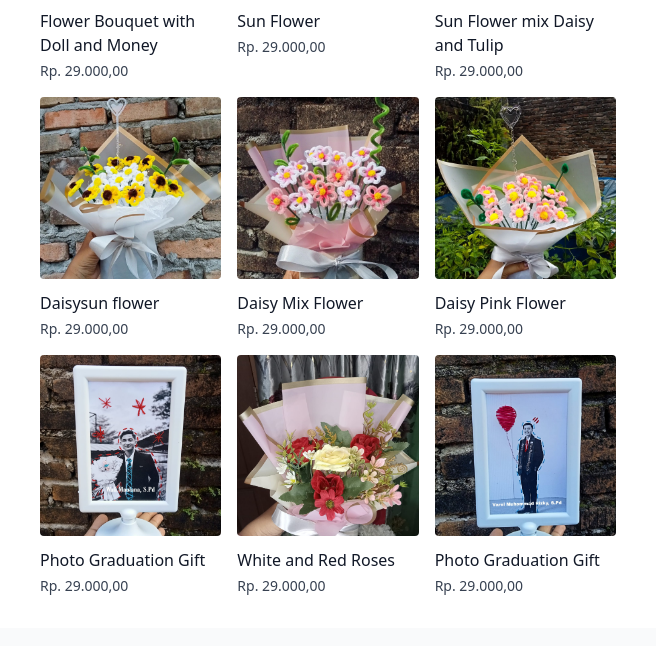
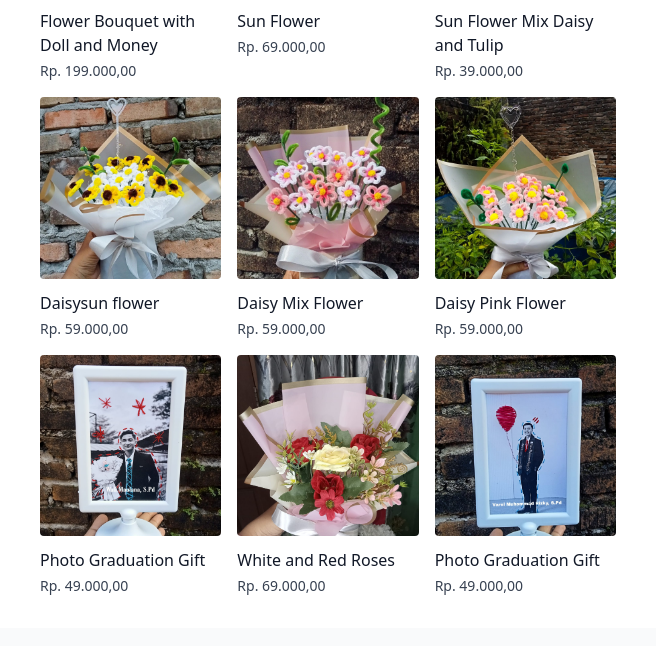
Before and after one commit to SahabatBelajarCoding/Peonyyflorist, a plain HTML site: page index.html in a window 1280 px wide. Shown: the part 1811-2457 px from the top of the page, 312-968 px from the left. Drawn offline with nearby package versions, Linux system fonts and the light colour scheme.

Commit message:
Update index.html

```diff
--- a/index.html
+++ b/index.html
@@ -165,7 +165,7 @@
         <div class="mt-3">
           <h3 class="font-medium text-gray-900 group-hover:underline group-hover:underline-offset-4">Flower Bouquet with Doll and Money</h3>
 
-          <p class="mt-1 text-sm text-gray-700">Rp. 29.000,00</p>
+          <p class="mt-1 text-sm text-gray-700">Rp. 199.000,00</p>
         </div>
       </a>
       <a href="https://wa.me/+62895613410370?text=Saya mau pesan Produk Sun Flower" class="group block">
@@ -174,16 +174,16 @@
         <div class="mt-3">
           <h3 class="font-medium text-gray-900 group-hover:underline group-hover:underline-offset-4">Sun Flower</h3>
 
-          <p class="mt-1 text-sm text-gray-700">Rp. 29.000,00</p>
+          <p class="mt-1 text-sm text-gray-700">Rp. 69.000,00</p>
         </div>
       </a>
       <a href="https://wa.me/+62895613410370?text=Saya mau pesan Produk Sun Flower mix Daisy and Tulip" class="group block">
         <img src="assets/Sun flower mix Daisy and tulip.jpeg" alt="" class="aspect-square w-full rounded object-cover" />
 
         <div class="mt-3">
-          <h3 class="font-medium text-gray-900 group-hover:underline group-hover:underline-offset-4">Sun Flower mix Daisy and Tulip</h3>
+          <h3 class="font-medium text-gray-900 group-hover:underline group-hover:underline-offset-4">Sun Flower Mix Daisy and Tulip</h3>
 
-          <p class="mt-1 text-sm text-gray-700">Rp. 29.000,00</p>
+          <p class="mt-1 text-sm text-gray-700">Rp. 39.000,00</p>
         </div>
       </a>
       <a href="https://wa.me/+62895613410370?text=Saya mau pesan Produk Daisysun flower" class="group block">
@@ -192,7 +192,7 @@
         <div class="mt-3">
           <h3 class="font-medium text-gray-900 group-hover:underline group-hover:underline-offset-4">Daisysun flower</h3>
 
-          <p class="mt-1 text-sm text-gray-700">Rp. 29.000,00</p>
+          <p class="mt-1 text-sm text-gray-700">Rp. 59.000,00</p>
         </div>
       </a>
       <a href="https://wa.me/+62895613410370?text=Saya mau pesan Produk Daisy mix flower" class="group block">
@@ -201,7 +201,7 @@
         <div class="mt-3">
           <h3 class="font-medium text-gray-900 group-hover:underline group-hover:underline-offset-4">Daisy Mix Flower</h3>
 
-          <p class="mt-1 text-sm text-gray-700">Rp. 29.000,00</p>
+          <p class="mt-1 text-sm text-gray-700">Rp. 59.000,00</p>
         </div>
       </a>
       <a href="https://wa.me/+62895613410370?text=Saya mau pesan Produk Daisy pink flower" class="group block">
@@ -210,7 +210,7 @@
         <div class="mt-3">
           <h3 class="font-medium text-gray-900 group-hover:underline group-hover:underline-offset-4">Daisy Pink Flower</h3>
 
-          <p class="mt-1 text-sm text-gray-700">Rp. 29.000,00</p>
+          <p class="mt-1 text-sm text-gray-700">Rp. 59.000,00</p>
         </div>
       </a>
       <a href="https://wa.me/+62895613410370?text=Saya mau pesan Produk Photo graduation gift" class="group block">
@@ -219,7 +219,7 @@
         <div class="mt-3">
           <h3 class="font-medium text-gray-900 group-hover:underline group-hover:underline-offset-4">Photo Graduation Gift</h3>
 
-          <p class="mt-1 text-sm text-gray-700">Rp. 29.000,00</p>
+          <p class="mt-1 text-sm text-gray-700">Rp. 49.000,00</p>
         </div>
       </a>
       <a href="https://wa.me/+62895613410370?text=Saya mau pesan Produk White and Red Roses" class="group block">
@@ -228,7 +228,7 @@
         <div class="mt-3">
           <h3 class="font-medium text-gray-900 group-hover:underline group-hover:underline-offset-4">White and Red Roses</h3>
 
-          <p class="mt-1 text-sm text-gray-700">Rp. 29.000,00</p>
+          <p class="mt-1 text-sm text-gray-700">Rp. 69.000,00</p>
         </div>
       </a>
       <a href="https://wa.me/+62895613410370?text=Saya mau pesan Produk Photo Graduation Gift   " class="group block">
@@ -237,7 +237,7 @@
         <div class="mt-3">
           <h3 class="font-medium text-gray-900 group-hover:underline group-hover:underline-offset-4">Photo Graduation Gift</h3>
 
-          <p class="mt-1 text-sm text-gray-700">Rp. 29.000,00</p>
+          <p class="mt-1 text-sm text-gray-700">Rp. 49.000,00</p>
         </div>
       </a>
     </div>
```
